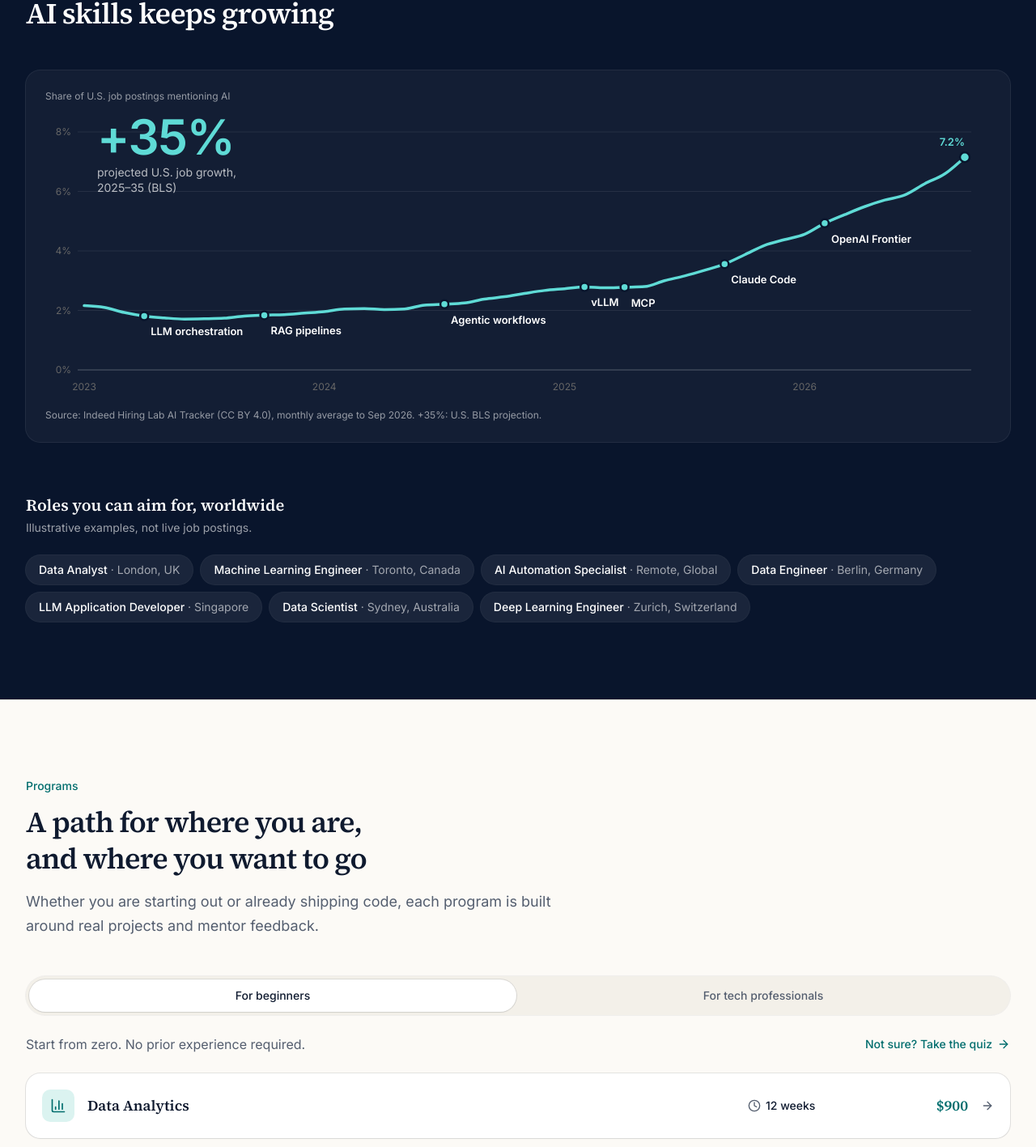
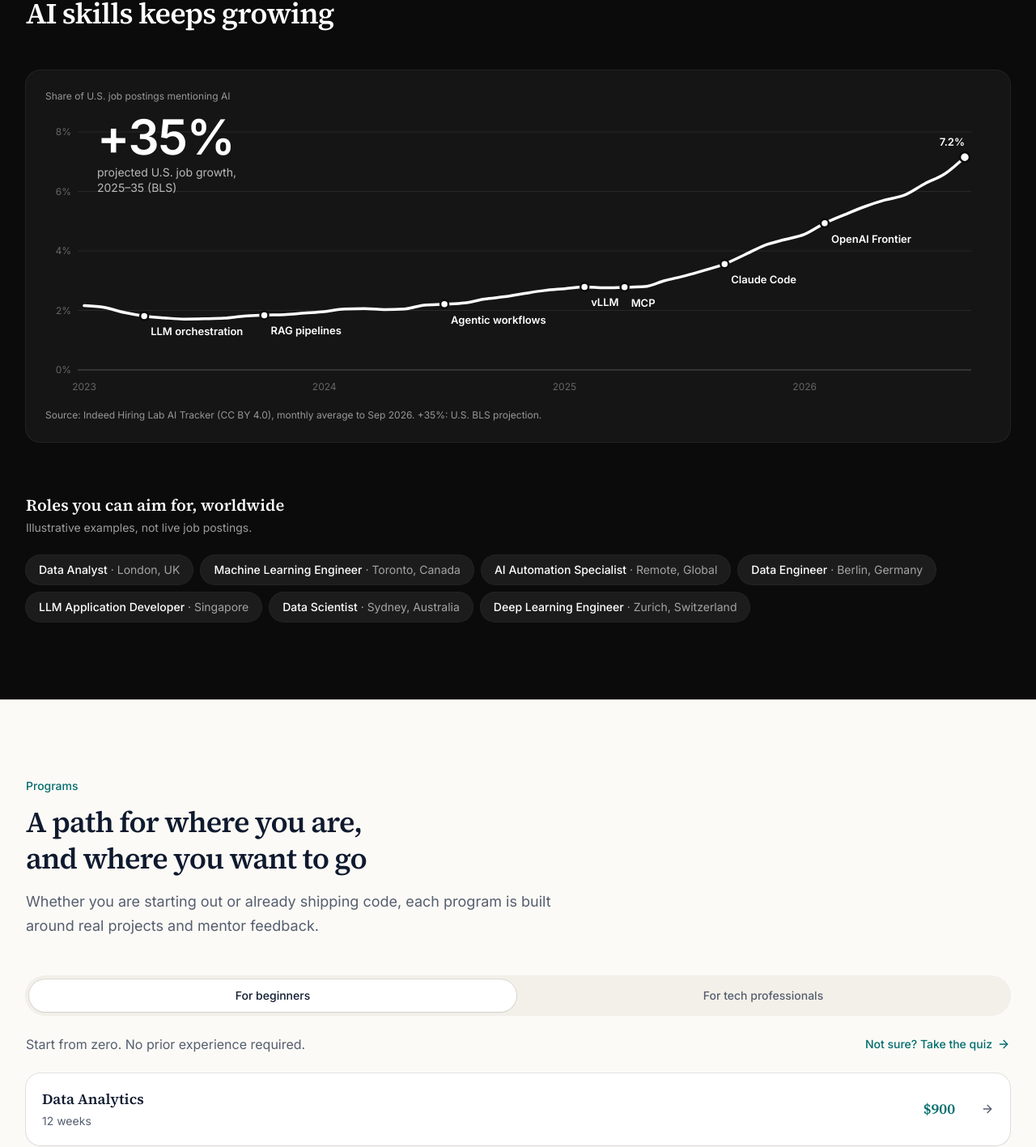
Before and after one commit to orbitide/databridgeacademy, a Next.js app: page / in a window 1280 px wide. Shown: the part 1059-2476 px from the top of the page at 81% size. Built offline with nearby package versions, Linux system fonts and the light colour scheme.

Commit message:
feat: update color scheme in growth chart and home sections for improved visibility

```diff
--- a/components/growth-chart.tsx
+++ b/components/growth-chart.tsx
@@ -21,8 +21,8 @@ import { demandRoles, skillTimeline } from "@/lib/job-market"
  * data scientists, 2025–35.
  */
 
-const ACCENT = "oklch(0.82 0.11 192)"
-const NAVY = "oklch(0.2 0.05 262)"
+const ACCENT = "oklch(1 0 0)"
+const NAVY = "oklch(0.15 0 0)"
 
 const chartConfig = {
   share: { label: "Postings mentioning AI", color: ACCENT },
@@ -157,7 +157,7 @@ export function GrowthChart() {
       >
         {/* Headline sits in the empty top-left of the plot */}
         <div className="pointer-events-none absolute top-1 left-12 z-10 sm:left-16">
-          <p className="text-5xl font-semibold tracking-tight text-[oklch(0.82_0.11_192)] sm:text-6xl">
+          <p className="text-5xl font-semibold tracking-tight text-white sm:text-6xl">
             +{projected}%
           </p>
           <p className="mt-1 max-w-[13rem] text-sm leading-snug text-white/70">
@@ -197,7 +197,7 @@ export function GrowthChart() {
                 content={
                   <ChartTooltipContent
                     hideIndicator
-                    className="min-w-40 border-white/15 bg-[oklch(0.26_0.05_262)] text-white [&_.text-muted-foreground]:text-white/70"
+                    className="min-w-40 border-white/15 bg-[oklch(0.22_0_0)] text-white [&_.text-muted-foreground]:text-white/70"
                     labelFormatter={(_, payload) => {
                       const p = payload?.[0]?.payload as
                         | (typeof data)[number]
--- a/components/home-job-market.tsx
+++ b/components/home-job-market.tsx
@@ -30,10 +30,11 @@ function SampleRoles() {
 
 export function HomeJobMarket() {
   return (
-    <section className="border-b bg-[oklch(0.2_0.05_262)] text-white">
+    <section className="border-b bg-[oklch(0.15_0_0)] text-white">
       <div className="mx-auto max-w-6xl px-4 py-20 sm:px-6 sm:py-24 lg:px-8 xl:max-w-7xl">
         <SectionHeading
           dark
+          eyebrowClassName="text-white/60"
           eyebrow="Job market"
           title="Demand for data and AI skills keeps growing"
         />
--- a/components/home-programs.tsx
+++ b/components/home-programs.tsx
@@ -1,35 +1,10 @@
 import Link from "next/link"
-import {
-  ArrowRight,
-  Bot,
-  Brain,
-  ChartColumn,
-  Clock,
-  Code,
-  Database,
-  Server,
-  ShieldCheck,
-  Workflow,
-  type LucideIcon,
-} from "lucide-react"
+import { ArrowRight } from "lucide-react"
 
 import { SectionHeading } from "@/components/section-heading"
 import { Badge } from "@/components/ui/badge"
 import { Tabs, TabsContent, TabsList, TabsTrigger } from "@/components/ui/tabs"
 import { programGroups } from "@/lib/navigation"
-
-/** Icon per program slug (the last segment of the program href). */
-const programIcons: Record<string, LucideIcon> = {
-  "data-analytics": ChartColumn,
-  "data-science": Database,
-  "ai-machine-learning": Brain,
-  "ai-automation": Workflow,
-  "software-engineering-with-ai": Code,
-  "llm-agent-engineering": Bot,
-  "ai-security": ShieldCheck,
-  "mlops-production-ai": Server,
-  "data-engineering": Database,
-}
 
 const groupIntro: Record<string, string> = {
   "For beginners": "Start from zero. No prior experience required.",
@@ -78,20 +53,14 @@ export function HomePrograms() {
               </div>
 
               <ul className="flex flex-col gap-3">
-                {group.links.map((program) => {
-                  const slug = program.href.split("/").pop() ?? ""
-                  const Icon = programIcons[slug] ?? Code
-                  return (
+                {group.links.map((program) => (
                   <li key={program.href}>
                     <Link
                       href={program.href}
-                        className="group grid grid-cols-[auto_1fr_auto] items-center gap-x-4 gap-y-3 rounded-2xl bg-card p-4 shadow-xs ring-1 ring-foreground/10 transition-colors outline-none hover:bg-secondary/60 focus-visible:ring-3 focus-visible:ring-ring/60 sm:grid-cols-[auto_1fr_8rem_8rem_auto] sm:p-5"
+                      className="group grid grid-cols-[1fr_auto_auto] items-center gap-x-4 rounded-2xl bg-card p-4 shadow-xs ring-1 ring-foreground/10 transition-colors outline-none hover:bg-secondary/60 focus-visible:ring-3 focus-visible:ring-ring/60 sm:gap-x-8 sm:p-5"
                     >
-                        <span className="flex size-10 shrink-0 items-center justify-center rounded-lg bg-brand-muted text-brand">
-                          <Icon className="size-5" />
-                        </span>
-
-                        <span className="flex min-w-0 flex-wrap items-center gap-2">
+                      <span className="min-w-0">
+                        <span className="flex flex-wrap items-center gap-2">
                           <h3 className="font-heading text-lg leading-snug font-semibold">
                             {program.title}
                           </h3>
@@ -99,22 +68,17 @@ export function HomePrograms() {
                             <Badge variant="secondary">{program.badge}</Badge>
                           )}
                         </span>
-
-                        <ArrowRight className="size-4 text-muted-foreground transition-transform group-hover:translate-x-0.5 group-hover:text-brand sm:order-last" />
-
-                        <span className="col-span-3 flex items-center justify-between gap-4 border-t pt-3 sm:contents">
-                          <span className="flex items-center gap-1.5 text-sm font-medium">
-                            <Clock className="size-4 text-muted-foreground" />
+                        <span className="mt-1 block text-sm text-muted-foreground">
                           {program.duration}
                         </span>
-                          <span className="font-heading text-lg font-semibold text-brand sm:text-right">
+                      </span>
+                      <span className="font-heading text-lg font-semibold text-brand">
                         {program.price}
                       </span>
-                        </span>
+                      <ArrowRight className="size-4 text-muted-foreground transition-transform group-hover:translate-x-0.5 group-hover:text-brand" />
                     </Link>
                   </li>
-                  )
-                })}
+                ))}
               </ul>
             </TabsContent>
           ))}
--- a/components/section-heading.tsx
+++ b/components/section-heading.tsx
@@ -7,6 +7,7 @@ export function SectionHeading({
   description,
   className,
   dark = false,
+  eyebrowClassName,
 }: {
   eyebrow: string
   title: React.ReactNode
@@ -14,13 +15,16 @@ export function SectionHeading({
   className?: string
   /** Use on dark navy surfaces. */
   dark?: boolean
+  /** Overrides the eyebrow colour. */
+  eyebrowClassName?: string
 }) {
   return (
     <div className={cn("max-w-2xl", className)}>
       <p
         className={cn(
           "text-sm font-medium",
-          dark ? "text-[oklch(0.82_0.11_192)]" : "text-brand"
+          dark ? "text-[oklch(0.82_0.11_192)]" : "text-brand",
+          eyebrowClassName
         )}
       >
         {eyebrow}
```
Lines whose indentation alone changed are shown as unchanged.
